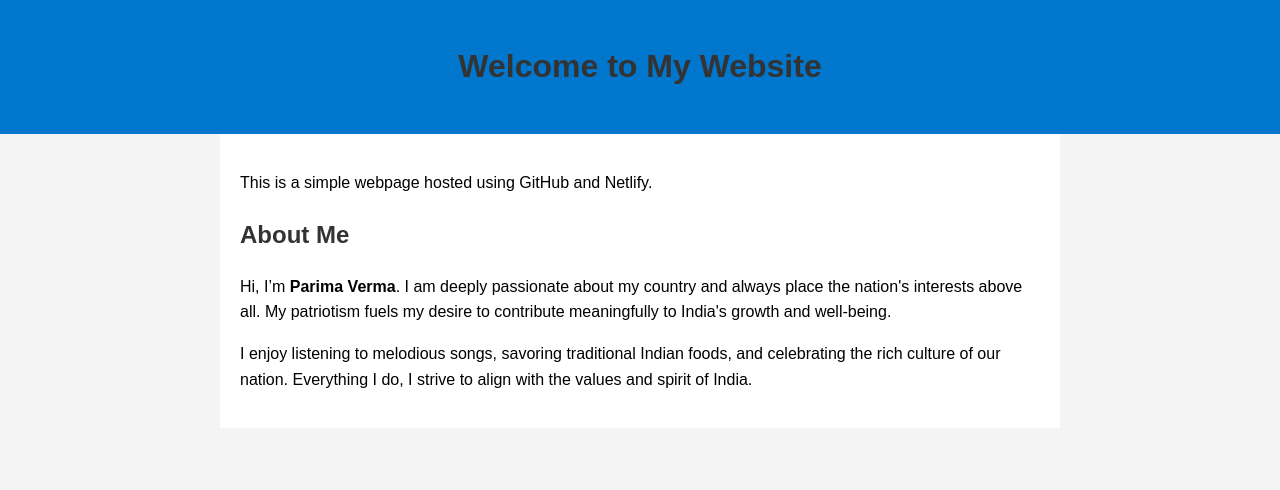
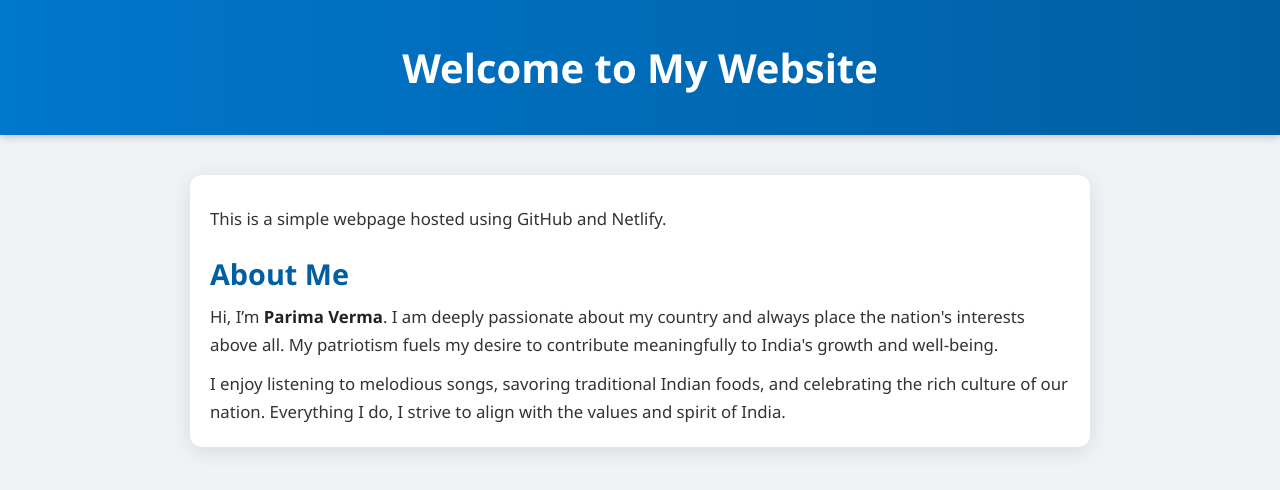
Before and after one commit to Parima-Coder/my1stwebsite, a plain HTML site: page index.html in a window 1280 px wide. Drawn offline with Linux system fonts and the light colour scheme.

Commit message:
Update index.html

```diff
--- a/index.html
+++ b/index.html
@@ -2,29 +2,56 @@
 <html lang="en">
 <head>
     <meta charset="UTF-8">
-    <title>My First Website</title>
+    <title>Parima Verma | My First Website</title>
     <style>
-        body {
-            font-family: Arial, sans-serif;
-            line-height: 1.6;
+        * {
             margin: 0;
             padding: 0;
-            background-color: #f4f4f4;
+            box-sizing: border-box;
         }
+
+        body {
+            font-family: 'Segoe UI', Tahoma, Geneva, Verdana, sans-serif;
+            background-color: #f0f2f5;
+            color: #333;
+        }
+
         header {
-            background-color: #0077cc;
+            background: linear-gradient(to right, #0077cc, #005fa3);
             color: white;
-            padding: 20px 0;
+            padding: 40px 0;
             text-align: center;
+            box-shadow: 0 2px 8px rgba(0, 0, 0, 0.2);
         }
+
+        header h1 {
+            font-size: 2.5rem;
+            font-weight: 700;
+        }
+
         main {
+            max-width: 900px;
+            margin: 40px auto;
             padding: 20px;
-            max-width: 800px;
-            margin: auto;
             background-color: white;
+            border-radius: 12px;
+            box-shadow: 0 4px 20px rgba(0, 0, 0, 0.1);
         }
-        h1, h2 {
-            color: #333;
+
+        h2 {
+            margin-top: 20px;
+            font-size: 1.8rem;
+            color: #005fa3;
+        }
+
+        p {
+            margin-top: 10px;
+            line-height: 1.7;
+            font-size: 1.05rem;
+        }
+
+        strong {
+            color: #222;
         }
     </style>
 </head>
```
